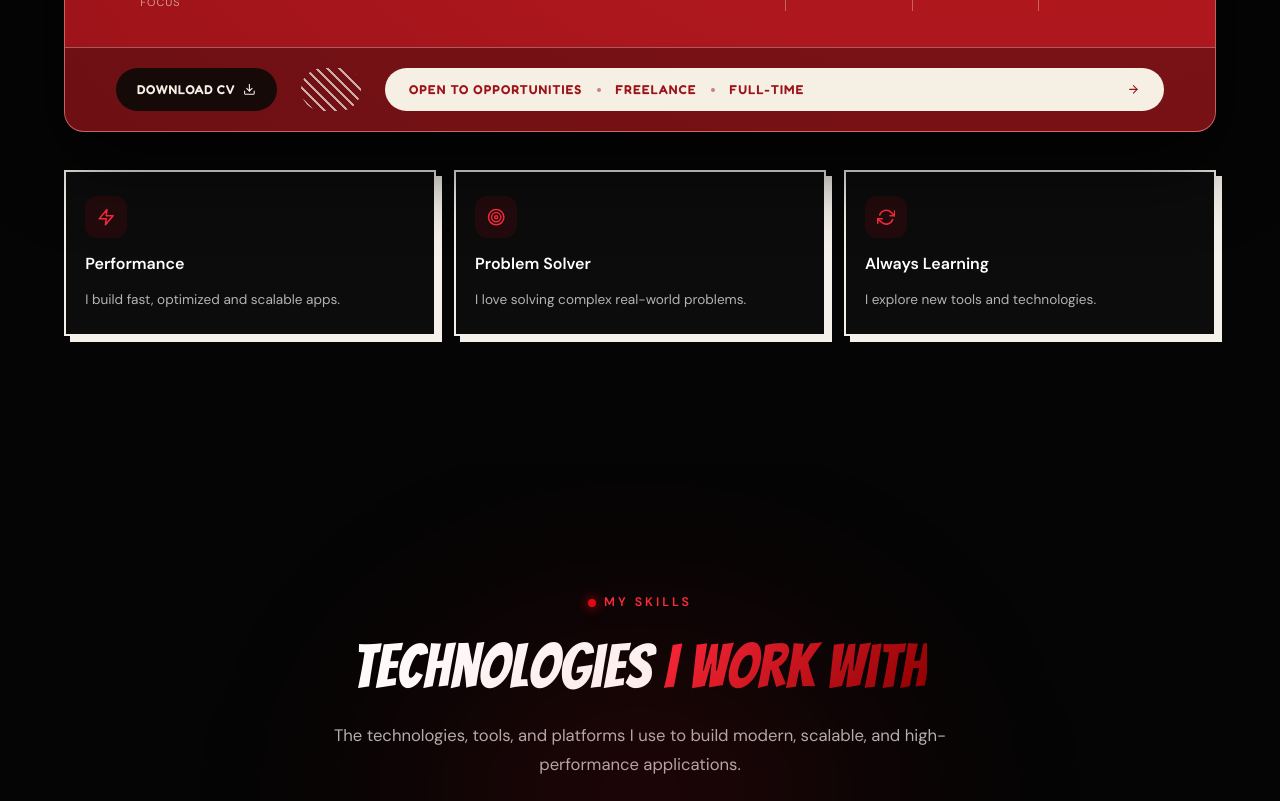
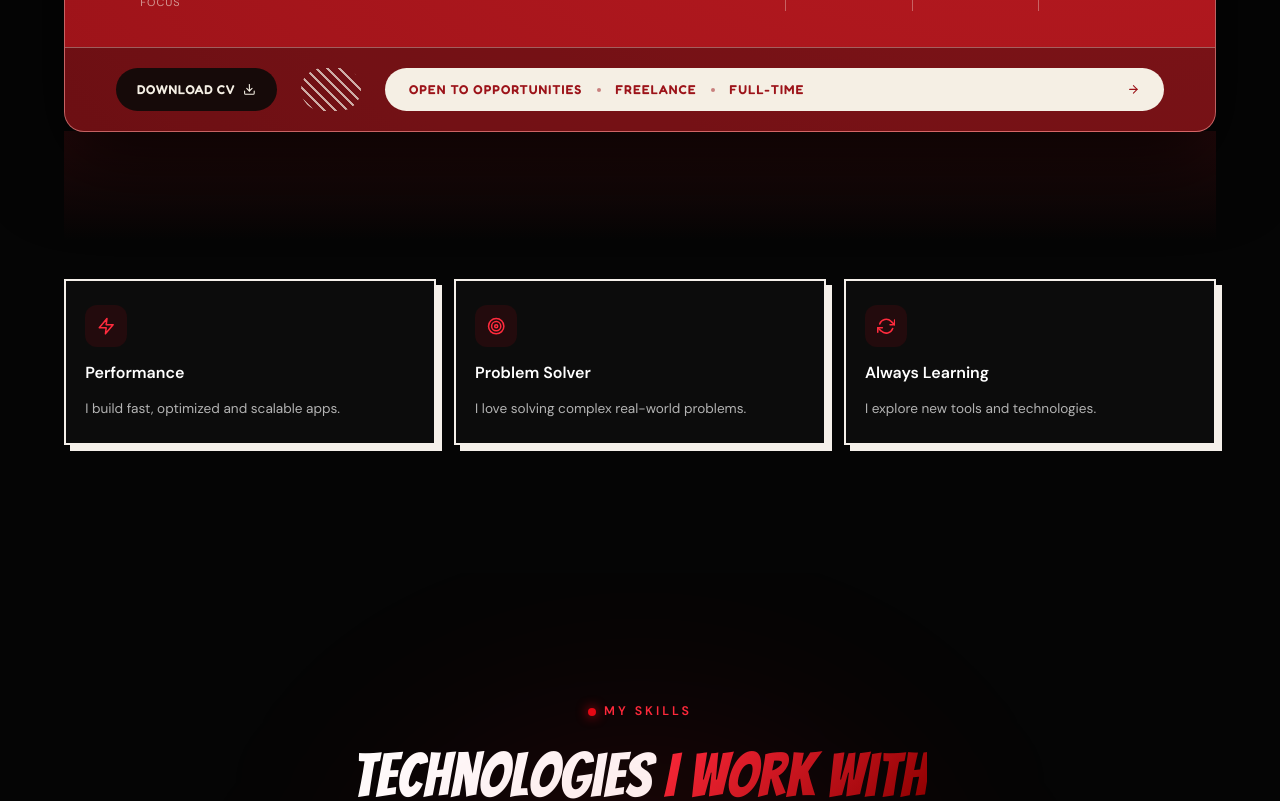
Before and after one commit to Dinesh200423/dineshportfolio, a React (Vite) app: page / in a window 1280 px wide. Shown: the part 1640-2441 px from the top of the page. Built offline with nearby package versions, Linux system fonts and the light colour scheme.

Commit message:
Add smooth scroll transition between About poster and feature cards
Adds a soft red-to-black gradient bridge where the poster ends
instead of a hard cut, and gives the feature cards a more noticeable
fade + slide-up + scale entrance as they scroll into view.

```diff
--- a/src/components/About.css
+++ b/src/components/About.css
@@ -364,6 +364,14 @@
   flex-shrink: 0;
 }
 
+/* ---- soft bridge between the red poster and the black section bg ---- */
+.about-transition {
+  height: clamp(60px, 10vw, 110px);
+  margin-top: -1px;
+  background: linear-gradient(to bottom, rgba(200, 29, 36, 0.16), transparent);
+  pointer-events: none;
+}
+
 /* ============================================================
    Feature cards row (below the poster)
    ============================================================ */
--- a/src/components/About.jsx
+++ b/src/components/About.jsx
@@ -149,12 +149,21 @@ export default function About() {
           </div>
         </Reveal>
 
+        <div className="about-transition" aria-hidden="true" />
+
         <div className="about-feature-cards">
           {aboutStory.features.map((f, i) => {
             const Icon = icons[f.icon];
             return (
-              <Reveal key={f.title} delay={0.1 + i * 0.08}>
-                <motion.div className="feature-card glass" whileHover={{ y: -6 }}>
+              <Reveal key={f.title} delay={0.1 + i * 0.08} y={56}>
+                <motion.div
+                  className="feature-card glass"
+                  initial={{ scale: 0.94 }}
+                  whileInView={{ scale: 1 }}
+                  viewport={{ once: true, amount: 0.3 }}
+                  transition={{ duration: 0.6, ease: [0.16, 1, 0.3, 1] }}
+                  whileHover={{ y: -6 }}
+                >
                   <div className="feature-icon">
                     <Icon />
                   </div>
```
